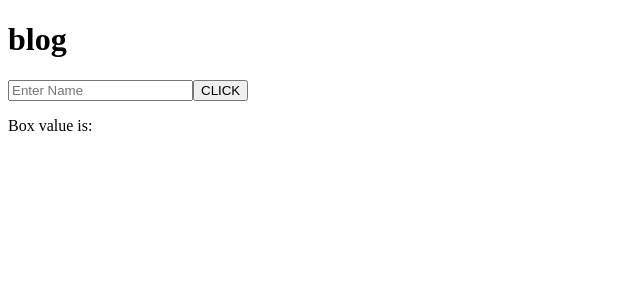
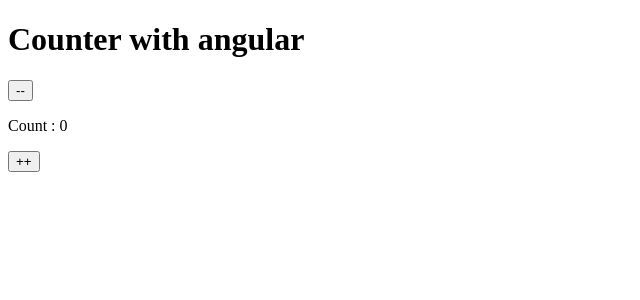
Before and after one commit to Tanyamehta22/ANGULAR-CODE-STEP-BY-STE, an Angular app: page / in a window 1280 px wide. Shown: the top 300 px of the page, without its empty margins (0-640 px from the left). Built offline with nearby package versions, Linux system fonts and the light colour scheme.

Commit message:
Counter example

```diff
--- a/src/app/app.component.html
+++ b/src/app/app.component.html
@@ -1,11 +1,4 @@
 <h1>{{title}}</h1>
-<input type="text"
-#box
-
-placeholder="Enter Name"
- name="username" />
-
- <button (click)= "getValue(box.value)">CLICK</button>
- <p>
-  Box value is: {{displayVal}}
- </p>
+ <button (click) = "counter('minus')"> -- </button>
+ <p>Count : {{count}} </p>
+ <button (click) = "counter('add')"> ++ </button>
--- a/src/app/app.component.ts
+++ b/src/app/app.component.ts
@@ -9,13 +9,10 @@ import { RouterOutlet } from '@angular/router';
   styleUrl: './app.component.css'
 })
 export class AppComponent {
-  title = 'blog';
-  data = 'hello code';
-
-  displayVal:string='';
-  getValue(val: string)
+  title = 'Counter with angular';
+  count = 0
+  counter(type:string)
   {
-    console.warn(val)
-    this.displayVal= val
+    type==='add' ? this.count++:this.count--;
   }
 }
```
